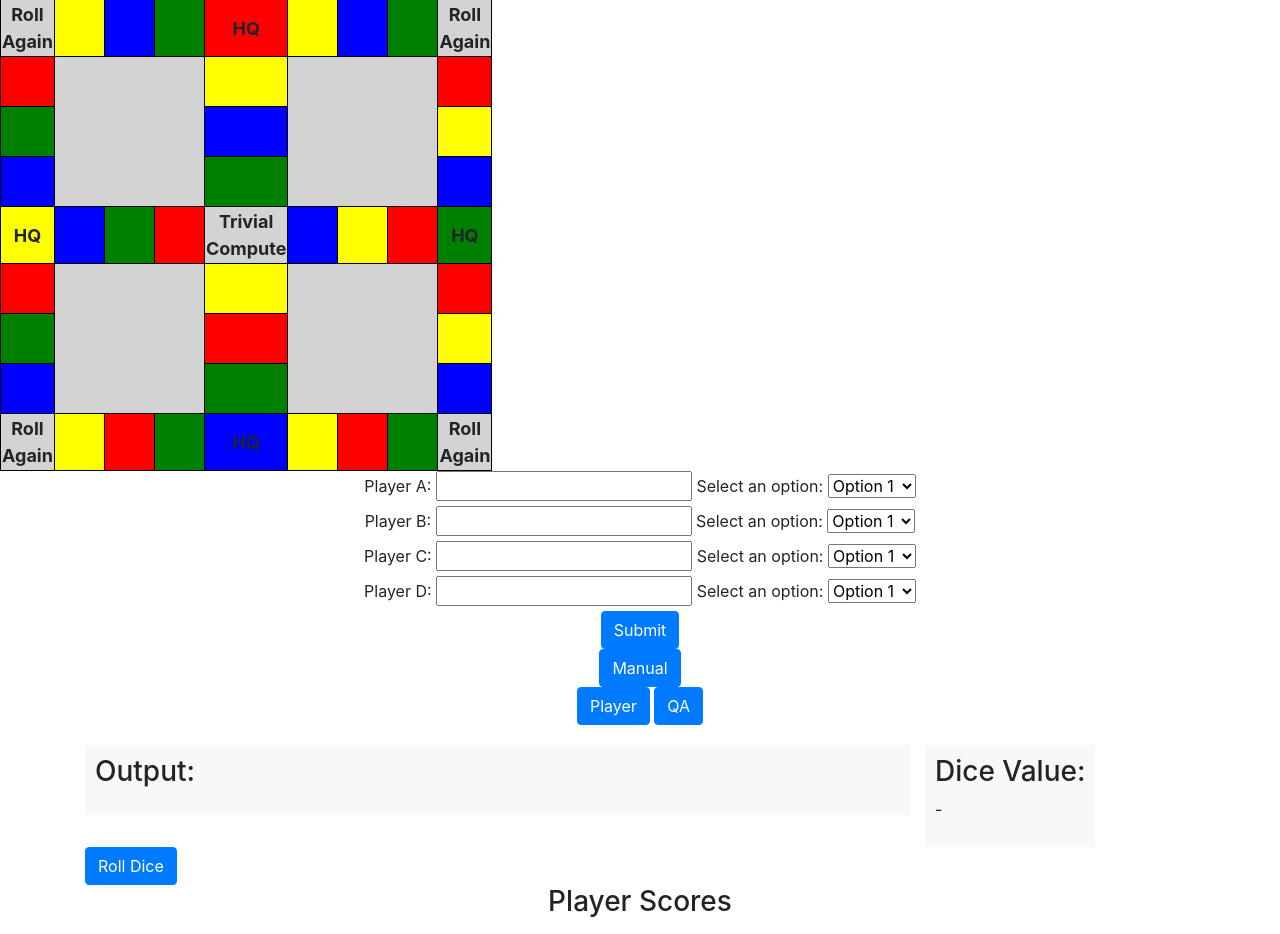
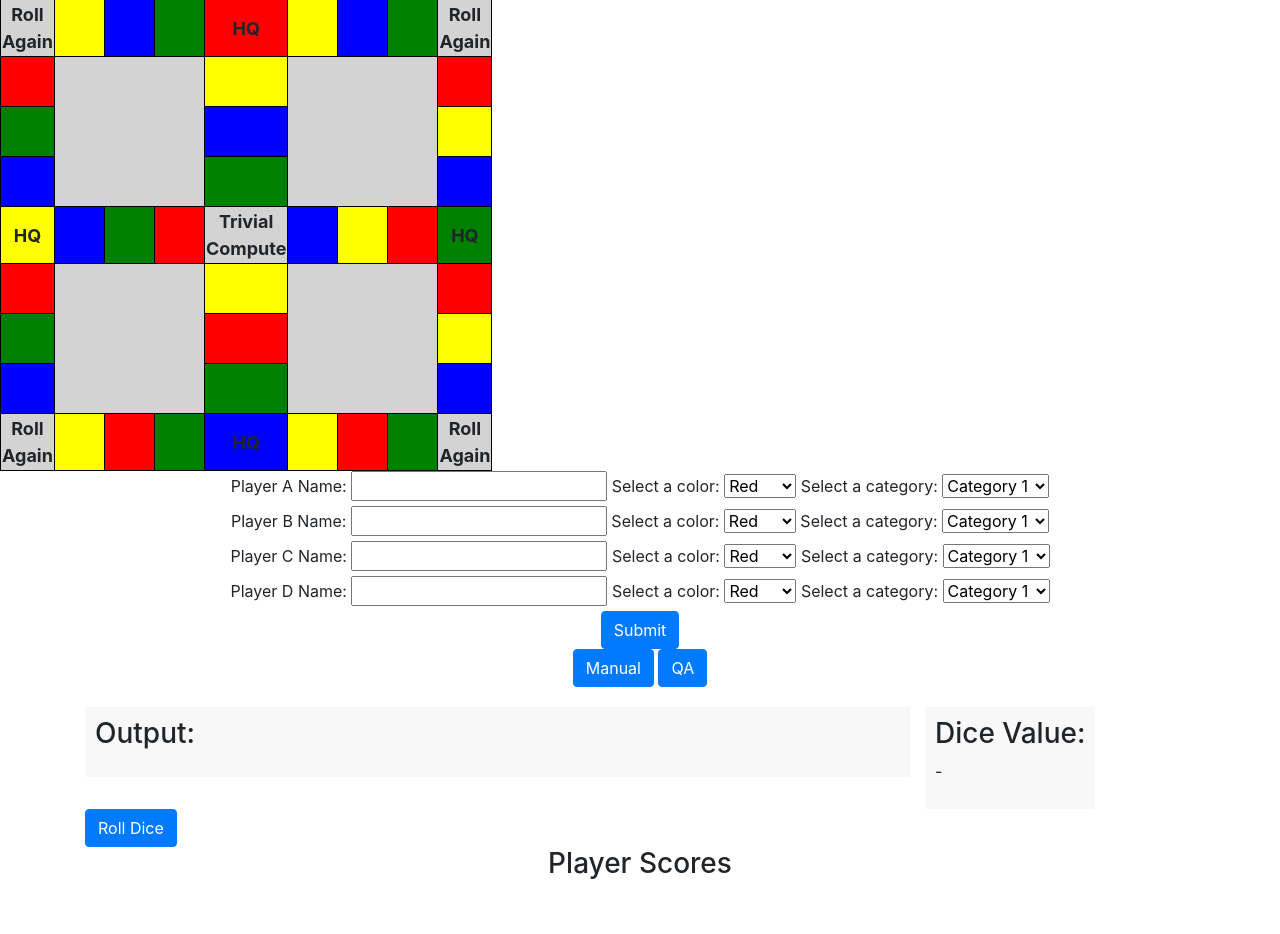
Before and after one commit to alexr-code1/target_increment_demo, a Flask app: page / in a window 1280 px wide. Shown: the part 57-991 px from the top of the page. After the commit the page ends 936 px from the top, so only its background shows below. Run offline with Flask 3, Linux system fonts and the light colour scheme; some libraries are stand-ins or nearby versions.

Commit message:
Update index.html

```diff
--- a/templates/index.html
+++ b/templates/index.html
@@ -136,61 +136,93 @@
     <div class="container">
         <div class="row">
             <div class="col-md-12 text-center">
-                <!-- Player A input box -->
-                <label for="player-a">Player A:</label>
-                <input type="text" id="player-a" name="player-a">
-                <!-- Player A dropdown box -->
-                <label for="player-a-option">Select an option:</label>
-                <select id="player-a-option" name="player-a-option">
-                    <option value="option1">Option 1</option>
-                    <option value="option2">Option 2</option>
-                    <option value="option3">Option 3</option>
-                    <option value="option4">Option 4</option>
+                <!-- Player A name input box -->
+                <label for="player-a-name">Player A Name:</label>
+                <input type="text" id="player-a-name" name="player-a-name">
+                <!-- Player A color dropdown box -->
+                <label for="player-a-color">Select a color:</label>
+                <select id="player-a-color" name="player-a-color">
+                    <option value="red">Red</option>
+                    <option value="blue">Blue</option>
+                    <option value="green">Green</option>
+                    <option value="yellow">Yellow</option>
+                </select>
+                <!-- Player A category dropdown box -->
+                <label for="player-a-category">Select a category:</label>
+                <select id="player-a-category" name="player-a-category">
+                    <option value="category1">Category 1</option>
+                    <option value="category2">Category 2</option>
+                    <option value="category3">Category 3</option>
+                    <option value="category4">Category 4</option>
                 </select>
             </div>
         </div>
         <div class="row">
             <div class="col-md-12 text-center">
-                <!-- Player B input box -->
-                <label for="player-b">Player B:</label>
-                <input type="text" id="player-b" name="player-b">
-                <!-- Player B dropdown box -->
-                <label for="player-b-option">Select an option:</label>
-                <select id="player-b-option" name="player-b-option">
-                    <option value="option1">Option 1</option>
-                    <option value="option2">Option 2</option>
-                    <option value="option3">Option 3</option>
-                    <option value="option4">Option 4</option>
+                <!-- Player B name input box -->
+                <label for="player-b-name">Player B Name:</label>
+                <input type="text" id="player-b-name" name="player-b-name">
+                <!-- Player B color dropdown box -->
+                <label for="player-b-color">Select a color:</label>
+                <select id="player-b-color" name="player-b-color">
+                    <option value="red">Red</option>
+                    <option value="blue">Blue</option>
+                    <option value="green">Green</option>
+                    <option value="yellow">Yellow</option>
+                </select>
+                <!-- Player B category dropdown box -->
+                <label for="player-b-category">Select a category:</label>
+                <select id="player-b-category" name="player-b-category">
+                    <option value="category1">Category 1</option>
+                    <option value="category2">Category 2</option>
+                    <option value="category3">Category 3</option>
+                    <option value="category4">Category 4</option>
                 </select>
             </div>
         </div>
         <div class="row">
             <div class="col-md-12 text-center">
-                <!-- Player C input box -->
-                <label for="player-c">Player C:</label>
-                <input type="text" id="player-c" name="player-c">
-                <!-- Player C dropdown box -->
-                <label for="player-c-option">Select an option:</label>
-                <select id="player-c-option" name="player-c-option">
-                    <option value="option1">Option 1</option>
-                    <option value="option2">Option 2</option>
-                    <option value="option3">Option 3</option>
-                    <option value="option4">Option 4</option>
+                <!-- Player C name input box -->
+                <label for="player-c-name">Player C Name:</label>
+                <input type="text" id="player-c-name" name="player-c-name">
+                <!-- Player C color dropdown box -->
+                <label for="player-c-color">Select a color:</label>
+                <select id="player-c-color" name="player-c-color">
+                    <option value="red">Red</option>
+                    <option value="blue">Blue</option>
+                    <option value="green">Green</option>
+                    <option value="yellow">Yellow</option>
+                </select>
+                <!-- Player C category dropdown box -->
+                <label for="player-c-category">Select a category:</label>
+                <select id="player-c-category" name="player-c-category">
+                    <option value="category1">Category 1</option>
+                    <option value="category2">Category 2</option>
+                    <option value="category3">Category 3</option>
+                    <option value="category4">Category 4</option>
                 </select>
             </div>
         </div>
         <div class="row">
             <div class="col-md-12 text-center">
-                <!-- Player D input box -->
-                <label for="player-d">Player D:</label>
-                <input type="text" id="player-d" name="player-d">
-                <!-- Player D dropdown box -->
-                <label for="player-d-option">Select an option:</label>
-                <select id="player-d-option" name="player-d-option">
-                    <option value="option1">Option 1</option>
-                    <option value="option2">Option 2</option>
-                    <option value="option3">Option 3</option>
-                    <option value="option4">Option 4</option>
+                <!-- Player D name input box -->
+                <label for="player-d-name">Player D Name:</label>
+                <input type="text" id="player-d-name" name="player-d-name">
+                <!-- Player D color dropdown box -->
+                <label for="player-d-color">Select a color:</label>
+                <select id="player-d-color" name="player-d-color">
+                    <option value="red">Red</option>
+                    <option value="blue">Blue</option>
+                    <option value="green">Green</option>
+                    <option value="yellow">Yellow</option>
+                </select>
+                <!-- Player D category dropdown box -->
+                <label for="player-d-category">Select a category:</label>
+                <select id="player-d-category" name="player-d-category">
+                    <option value="category1">Category 1</option>
+                    <option value="category2">Category 2</option>
+                    <option value="category3">Category 3</option>
+                    <option value="category4">Category 4</option>
                 </select>
             </div>
         </div>
@@ -202,14 +234,11 @@
         </div>
     </div>
 
-    <div class="col-md-12 text-center">
-        <a href="{{ url_for('manual') }}" class="btn btn-primary">Manual</a>
 
-    </div>
     <div class="container">
         <div class="row">
             <div class="col-md-12 text-center">
-                <button class="btn btn-primary" onclick="location.href='/players'">Player</button>
+                <a href="{{ url_for('manual') }}" class="btn btn-primary">Manual</a>
                 <button class="btn btn-primary" onclick="location.href='/qa'">QA</button>
             </div>
         </div>
@@ -265,31 +294,39 @@
 ];
 
 function saveValues() {
-            // Get the values from the input boxes and dropdowns
-            var playerAName = document.getElementById('player-a').value;
-            var playerAOption = document.getElementById('player-a-option').value;
+            // Get the values from the input boxes, color dropdowns, and category dropdowns
+            var playerAName = document.getElementById('player-a-name').value;
+            var playerAColor = document.getElementById('player-a-color').value;
+            var playerACategory = document.getElementById('player-a-category').value;
 
-            var playerBName = document.getElementById('player-b').value;
-            var playerBOption = document.getElementById('player-b-option').value;
+            var playerBName = document.getElementById('player-b-name').value;
+            var playerBColor = document.getElementById('player-b-color').value;
+            var playerBCategory = document.getElementById('player-b-category').value;
 
-            var playerCName = document.getElementById('player-c').value;
-            var playerCOption = document.getElementById('player-c-option').value;
+            var playerCName = document.getElementById('player-c-name').value;
+            var playerCColor = document.getElementById('player-c-color').value;
+            var playerCCategory = document.getElementById('player-c-category').value;
 
-            var playerDName = document.getElementById('player-d').value;
-            var playerDOption = document.getElementById('player-d-option').value;
+            var playerDName = document.getElementById('player-d-name').value;
+            var playerDColor = document.getElementById('player-d-color').value;
+            var playerDCategory = document.getElementById('player-d-category').value;
 
             // Save the values to players array
             players[0].name = playerAName;
-            players[0].option = playerAOption;
+            players[0].color = playerAColor;
+            players[0].category = playerACategory;
 
             players[1].name = playerBName;
-            players[1].option = playerBOption;
+            players[1].color = playerBColor;
+            players[1].category = playerBCategory;
 
             players[2].name = playerCName;
-            players[2].option = playerCOption;
+            players[2].color = playerCColor;
+            players[2].category = playerCCategory;
 
             players[3].name = playerDName;
-            players[3].option = playerDOption;
+            players[3].color = playerDColor;
+            players[3].category = playerDCategory;
 
             // Set the player information again after saving the values
             setPlayerInformation();
```
